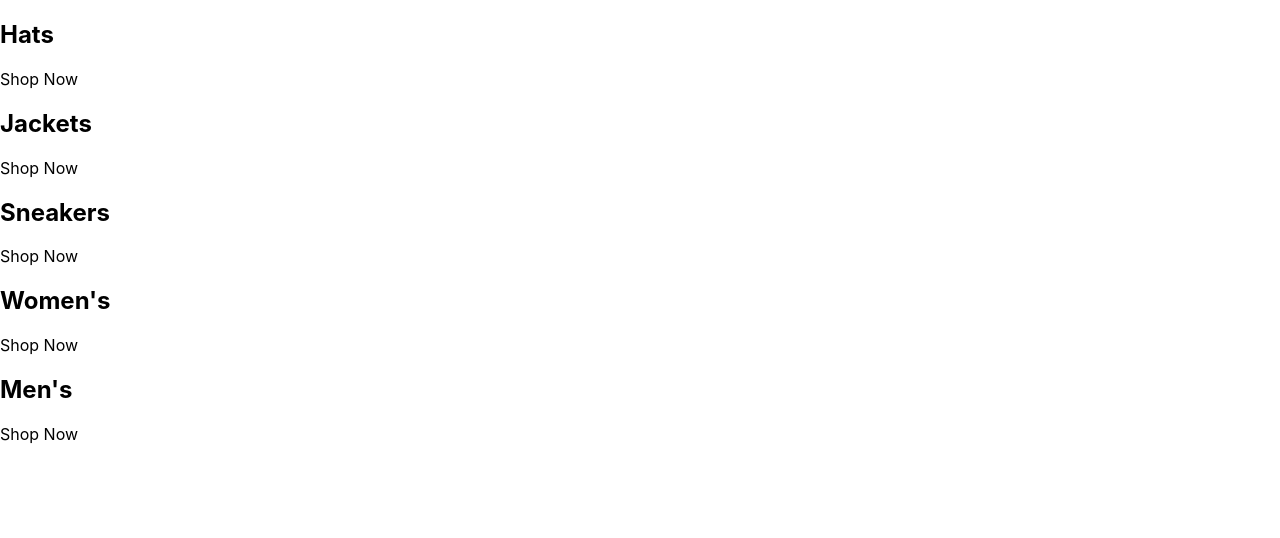
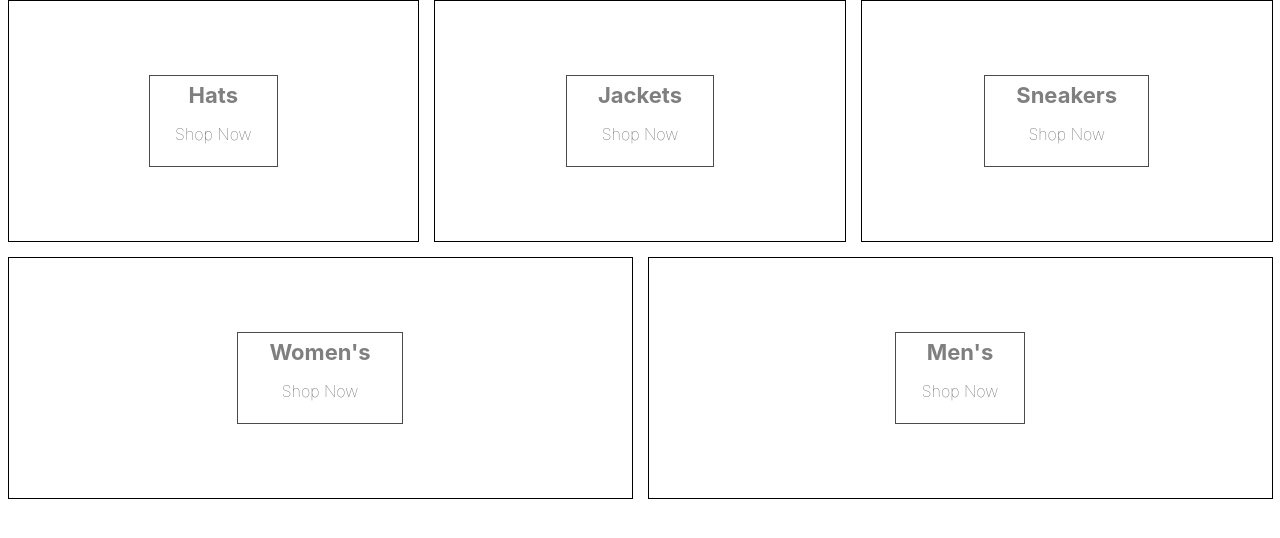
Before and after one commit to SashaSohrabi/crwn-prj, a React (Create React App) app: page / in a window 1280 px wide. Shown: the top 538 px of the page. Built offline with nearby package versions, Linux system fonts and the light colour scheme.

Commit message:
crwn: Add Sass

```diff
--- a/package.json
+++ b/package.json
@@ -9,6 +9,7 @@
     "react": "^18.3.1",
     "react-dom": "^18.3.1",
     "react-scripts": "5.0.1",
+    "sass": "^1.77.1",
     "web-vitals": "^2.1.4"
   },
   "scripts": {
--- a/src/App.js
+++ b/src/App.js
@@ -1,3 +1,5 @@
+import './categories.styles.scss';
+
 const App = () => {
   const categories = [
     { id: 1, title: 'Hats' },
@@ -11,7 +13,7 @@
     <div className="categories-container">
       {categories.map(({ id, title }) => {
         return (
-          <div className="category-container" key={id}>
+          <div key={id} className="category-container">
             <div className="background-image" />
             <div className="category-body-container">
               <h2>{title}</h2>
--- /dev/null
+++ b/src/categories.styles.scss
@@ -0,0 +1,75 @@
+.categories-container {
+  width: 100%;
+  display: flex;
+  flex-wrap: wrap;
+  justify-content: space-between;
+}
+
+.category-container {
+  min-width: 30%;
+  height: 240px;
+  flex: 1 1 auto;
+  display: flex;
+  align-items: center;
+  justify-content: center;
+  border: 1px solid black;
+  margin: 0 7.5px 15px;
+  overflow: hidden;
+
+  &:hover {
+    cursor: pointer;
+
+    & .background-image {
+      transform: scale(1.1);
+      transition: transform 6s cubic-bezier(0.25, 0.45, 0.45, 0.95);
+    }
+
+    & .category-body-container {
+      opacity: 0.9;
+    }
+  }
+
+  &.large {
+    height: 380px;
+  }
+
+  &:first-child {
+    margin-right: 7.5px;
+  }
+
+  &:last-child {
+    margin-left: 7.5px;
+  }
+
+  .background-image {
+    width: 100%;
+    height: 100%;
+    background-size: cover;
+    background-position: center;
+  }
+
+  .category-body-container {
+    height: 90px;
+    padding: 0 25px;
+    display: flex;
+    flex-direction: column;
+    align-items: center;
+    justify-content: center;
+    border: 1px solid black;
+    background-color: white;
+    opacity: 0.7;
+    position: absolute;
+
+    h2 {
+      font-weight: bold;
+      margin: 0 6px 0;
+      font-size: 22px;
+      color: #4a4a4a;
+    }
+
+    p {
+      font-weight: lighter;
+      font-size: 16px;
+    }
+  }
+}
```
Also changed, not shown: 1 other file (tests, documents, lock files or other folders).
